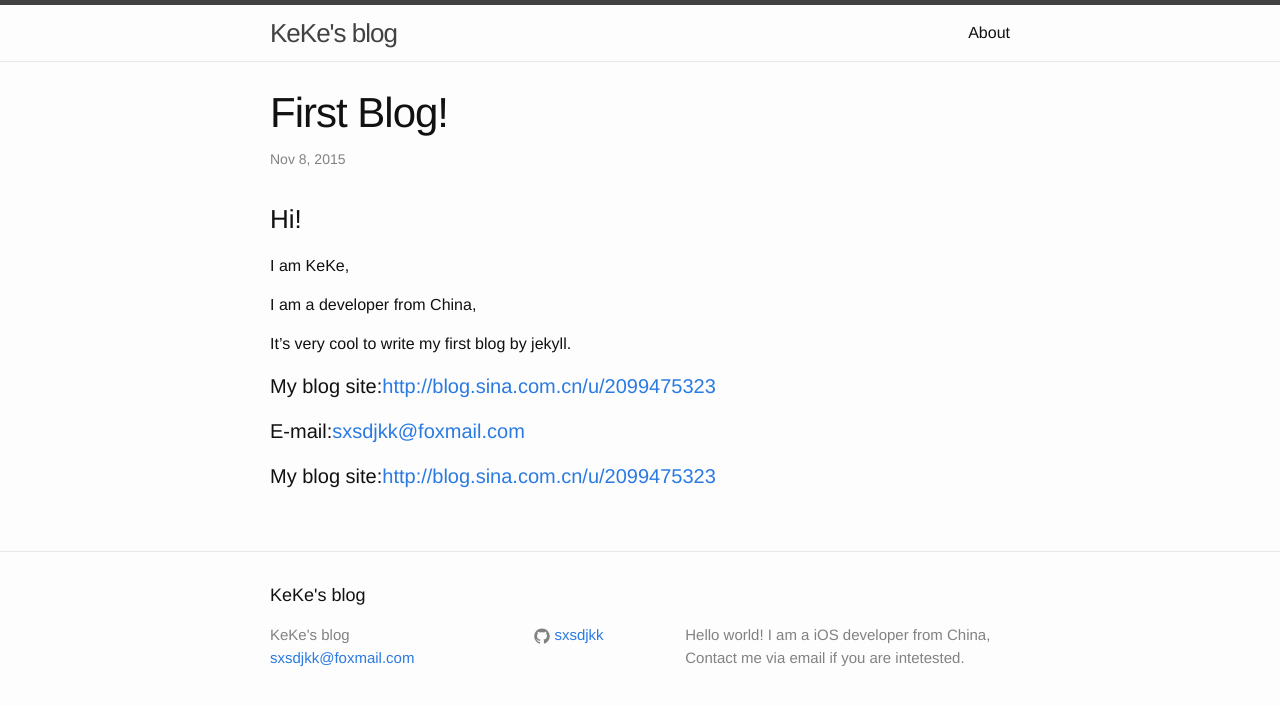
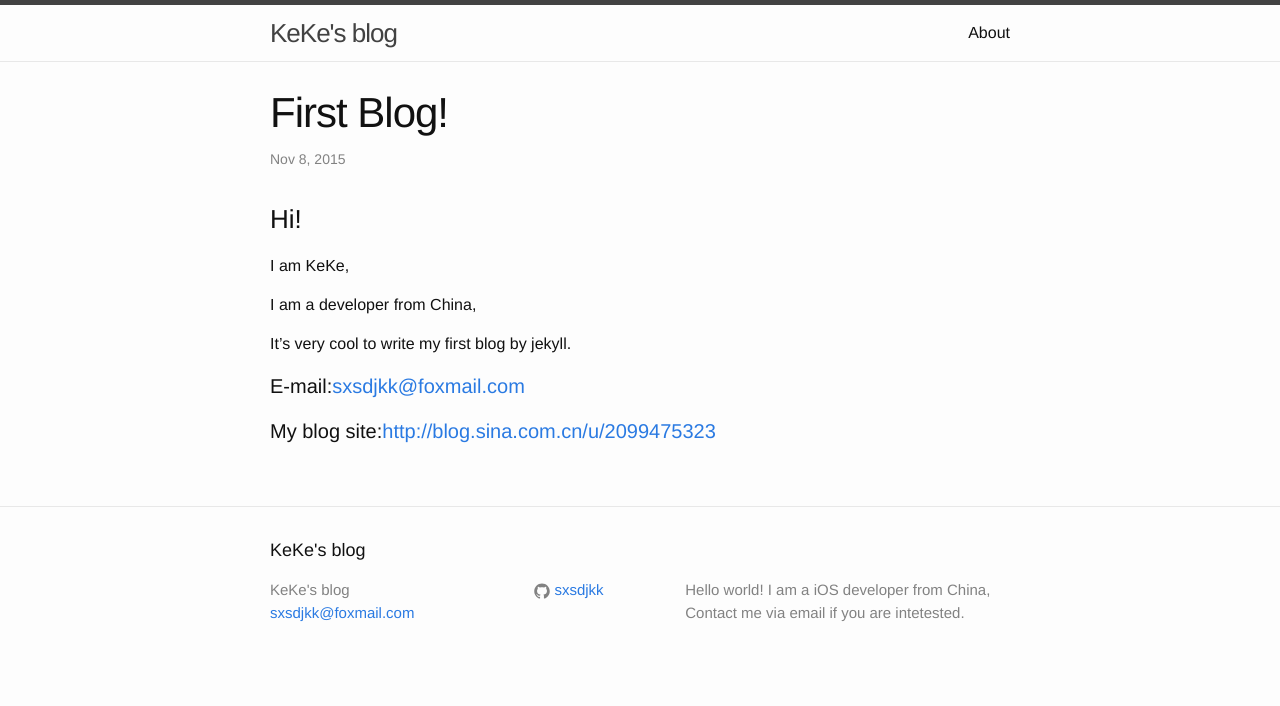
Before and after one commit to sxsdjkk/sxsdjkk.github.io, a Jekyll site: the page built from _posts/2015-11-09-first-blog.md, in a window 1280 px wide. Shown: the top 706 px of the page. Built offline with Jekyll 4.4.1, drawn with Linux system fonts in a browser that asks for light colours.

Commit message:
markdown--OK？

```diff
--- /dev/null
+++ b/_includes/icon-facebool.html
@@ -0,0 +1 @@
+<a href="https://twitter.com/{{ include.username }}"><span class="icon icon--twitter">{% include icon-twitter.svg %}</span><span class="username">{{ include.username }}</span></a>
--- a/_posts/2015-11-09-first-blog.md
+++ b/_posts/2015-11-09-first-blog.md
@@ -13,8 +13,8 @@ I am a developer from China,
 
 It's very cool to write my first blog by jekyll.
 
-#### My blog site:[http://blog.sina.com.cn/u/2099475323]
 #### E-mail:[sxsdjkk@foxmail.com]
+
 #### My blog site:[http://blog.sina.com.cn/u/2099475323]
 
 
```
